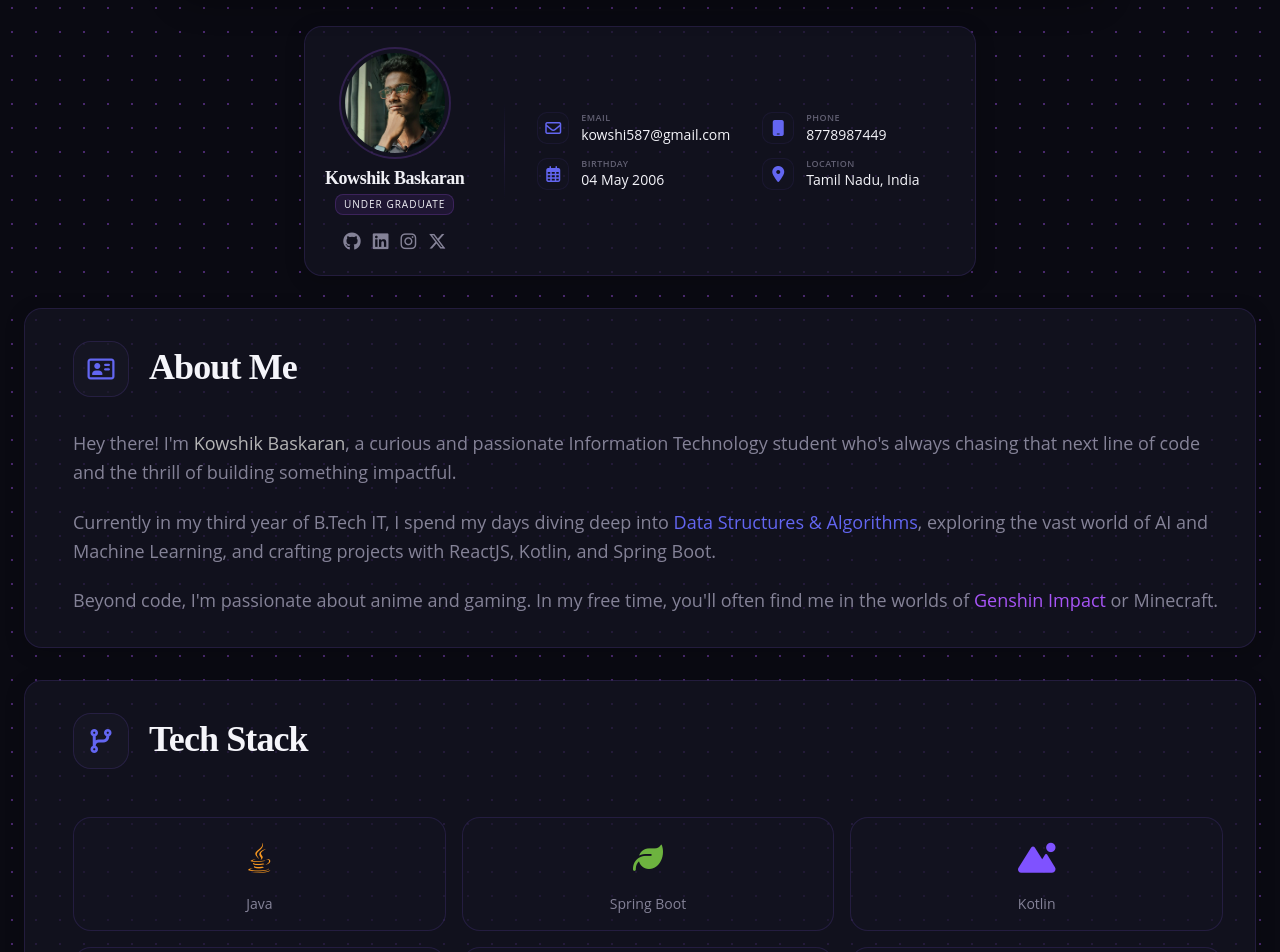
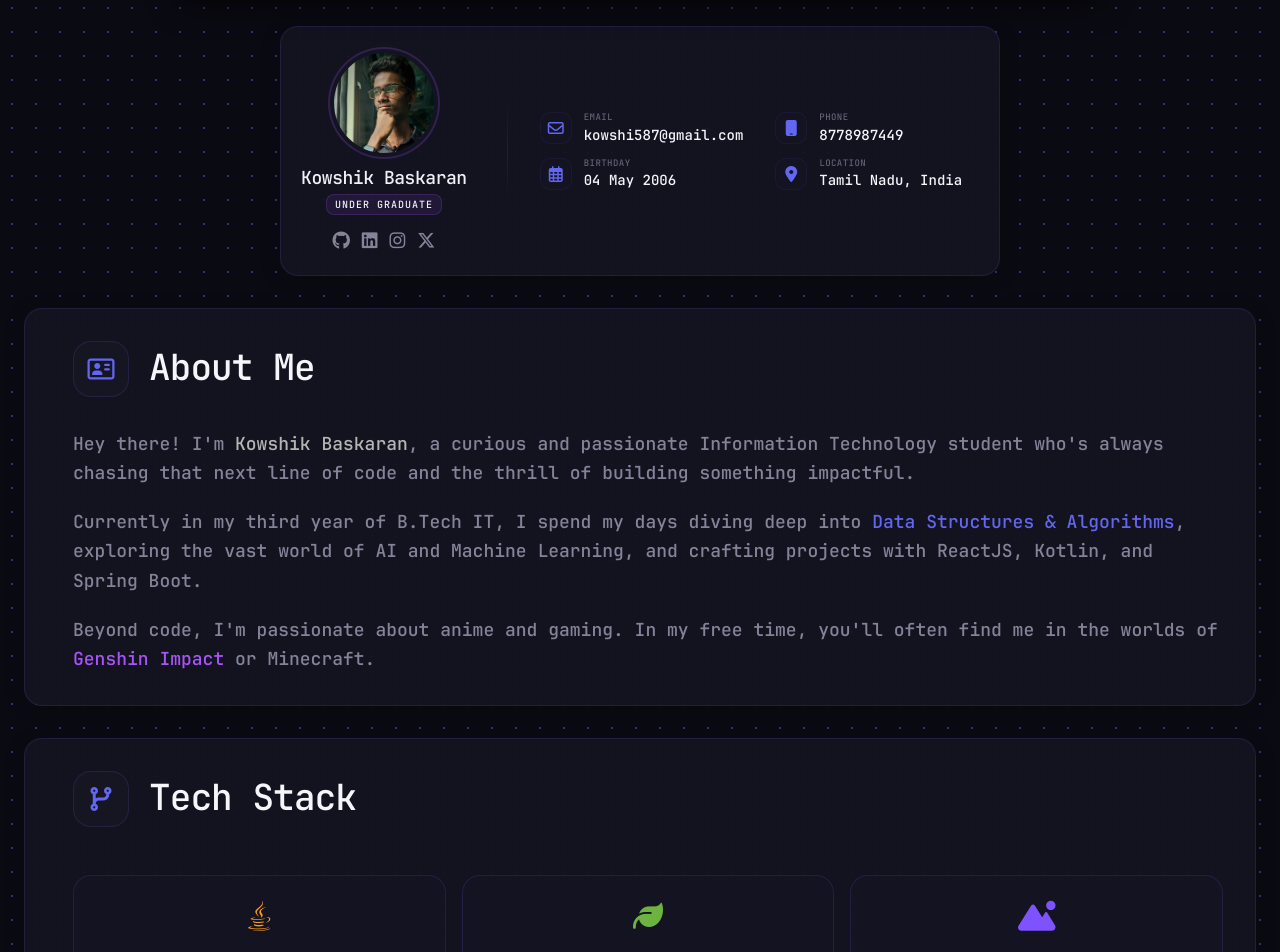
Before and after one commit to LuckyBoy587/personal-portfolio, a React (Vite) app: page / in a window 1280 px wide. Shown: the part 100-1052 px from the top of the page. Built offline with nearby package versions, Linux system fonts and the light colour scheme.

Commit message:
Completed UI Overhaul

```diff
--- a/index.html
+++ b/index.html
@@ -1,19 +1,21 @@
 <!doctype html>
 <html lang="en">
+
 <head>
-    <meta charset="UTF-8"/>
-    <link rel="icon" type="image/svg+xml" href="/vite.svg"/>
-    <meta name="viewport" content="width=device-width, initial-scale=1.0"/>
+    <meta charset="UTF-8" />
+    <link rel="icon" type="image/svg+xml" href="/vite.svg" />
+    <meta name="viewport" content="width=device-width, initial-scale=1.0" />
     <link rel="preconnect" href="https://fonts.googleapis.com">
     <link rel="preconnect" href="https://fonts.gstatic.com" crossorigin>
-    <link href="https://fonts.googleapis.com/css2?family=Inter:wght@300;400;500;600;700&display=swap" rel="stylesheet">
 
     <link rel="stylesheet" href="./src/animation.css">
     <title>Kowshik's Portfolio</title>
 </head>
+
 <body>
     <div id="root"></div>
     <script type="module" src="/src/main.jsx"></script>
     <script src="https://kit.fontawesome.com/e07e094ec1.js" crossorigin="anonymous"></script>
 </body>
+
 </html>
--- a/package.json
+++ b/package.json
@@ -15,6 +15,9 @@
   "dependencies": {
     "@emotion/react": "^11.14.0",
     "@emotion/styled": "^11.14.0",
+    "@fontsource/inter": "^5.2.8",
+    "@fontsource/open-sans": "^5.2.7",
+    "@fontsource/playfair-display": "^5.2.8",
     "@mui/icons-material": "^7.1.0",
     "@mui/lab": "^7.0.0-beta.12",
     "@mui/material": "^7.1.0",
--- a/src/AboutMe.jsx
+++ b/src/AboutMe.jsx
@@ -16,14 +16,13 @@ const AboutMe = () => {
   };
 
   const itemVariants = {
-    hidden: { y: 20, opacity: 0 },
+    hidden: { y: 10, opacity: 0 },
     visible: {
       y: 0,
       opacity: 1,
       transition: {
-        type: "spring",
-        stiffness: 260,
-        damping: 20
+        duration: 0.4,
+        ease: "easeOut"
       }
     }
   };
@@ -96,21 +95,15 @@ const AboutMe = () => {
             <motion.div
               key={label}
               variants={itemVariants}
-              whileHover={{
-                y: -2, /* Reduced distance */
-                transition: { duration: 0.2 }
-              }}
-              className="relative group p-4 flex flex-col items-center justify-center gap-3 rounded-2xl bg-secondary-bg/30 border border-card-border hover:border-accent-primary/30 hover:bg-secondary-bg/50 transition-colors duration-300"
+              className="relative group p-4 flex flex-col items-center justify-center gap-3 rounded-2xl bg-secondary-bg/30 border border-card-border hover:border-accent-primary/40 hover:bg-secondary-bg/60 transition-all duration-300 hover:-translate-y-1.5 backdrop-blur-none"
             >
               <div
-                className="w-12 h-12 flex items-center justify-center text-3xl transition-all duration-300 group-hover:scale-105"
+                className="w-12 h-12 flex items-center justify-center text-3xl transition-transform duration-300 group-hover:scale-110"
                 style={{ color: color }}
               >
                 <i className={icon}></i>
               </div>
               <p className="text-sm font-medium text-gray-text group-hover:text-bright-text transition-colors duration-300">{label}</p>
-
-              {/* Removed absolute-positioned blur glow for GPU performance */}
             </motion.div>
           ))}
         </motion.div>
--- a/src/Branding.jsx
+++ b/src/Branding.jsx
@@ -6,7 +6,7 @@ const Branding = () => {
   return (
     <div
       ref={brandingRef}
-      className={`flex flex-col md:flex-row items-center gap-8 w-fit mx-auto h-fit p-5 rounded-2xl animate-right-to-left transition-all duration-300 glass-card max-h-none hide-scrollbar border border-card-border/40 shadow-xl`}>
+      className={`flex flex-col md:flex-row items-center gap-8 w-fit mx-auto h-fit p-5 rounded-2xl animate-right-to-left transition-all duration-300 glass-card max-h-none border border-card-border/40 shadow-xl`}>
 
       {/* Profile Section */}
       <div className="flex flex-col items-center gap-2 pr-2">
@@ -58,7 +58,7 @@ const Branding = () => {
             </div>
             <div className="min-w-0">
               <p className="text-gray-text text-[9px] uppercase tracking-wider font-semibold opacity-70">{label}</p>
-              <p className="text-bright-text font-medium text-sm truncate max-w-[150px]">{value}</p>
+              <p className="text-bright-text font-medium text-sm">{value}</p>
             </div>
           </div>
         ))}
--- a/src/components/BlurText.jsx
+++ b/src/components/BlurText.jsx
@@ -78,8 +78,7 @@ const BlurText = ({
 
         return (
           <motion.span
-            /* Removed filter from will-change for GPU performance */
-            className="inline-block will-change-[transform,opacity]"
+            className="inline-block"
             key={index}
             initial={fromSnapshot}
             animate={inView ? animateKeyframes : fromSnapshot}
--- a/src/components/GlareHover.jsx
+++ b/src/components/GlareHover.jsx
@@ -35,37 +35,29 @@ const GlareHover = ({
   const animateIn = () => {
     const el = overlayRef.current;
     if (!el) return;
-
-    el.style.transition = 'none';
-    el.style.backgroundPosition = '-100% -100%, 0 0';
-    el.style.transition = `${transitionDuration}ms ease`;
-    el.style.backgroundPosition = '100% 100%, 0 0';
+    el.style.opacity = glareOpacity;
   };
 
   const animateOut = () => {
     const el = overlayRef.current;
     if (!el) return;
-
-    if (playOnce) {
-      el.style.transition = 'none';
-      el.style.backgroundPosition = '-100% -100%, 0 0';
-    } else {
-      el.style.transition = `${transitionDuration}ms ease`;
-      el.style.backgroundPosition = '-100% -100%, 0 0';
-    }
+    el.style.opacity = '0';
   };
 
   const overlayStyle = {
     position: 'absolute',
     inset: 0,
     background: `linear-gradient(${glareAngle}deg,
-        hsla(0,0%,0%,0) 60%,
-        ${rgba} 70%,
+        hsla(0,0%,0%,0) 0%,
+        ${rgba} 50%,
         hsla(0,0%,0%,0) 100%)`,
-    backgroundSize: `${glareSize}% ${glareSize}%, 100% 100%`,
+    backgroundSize: '100% 100%',
     backgroundRepeat: 'no-repeat',
-    backgroundPosition: '-100% -100%, 0 0',
-    pointerEvents: 'none'
+    backgroundPosition: 'center',
+    pointerEvents: 'none',
+    opacity: 0,
+    transition: `opacity ${transitionDuration}ms ease`,
+    willChange: 'opacity'
   };
 
   return (
--- a/src/components/ui/animated-theme-toggler.jsx
+++ b/src/components/ui/animated-theme-toggler.jsx
@@ -31,41 +31,11 @@ export const AnimatedThemeToggler = ({
   const toggleTheme = useCallback(async () => {
     if (!buttonRef.current) return
 
-    if (!document.startViewTransition) {
-      document.documentElement.classList.toggle("light")
-      localStorage.setItem("theme", !isLight ? "light" : "dark")
-      return
-    }
-
-    await document.startViewTransition(() => {
-      flushSync(() => {
-        const newLightState = !isLight
-        setIsLight(newLightState)
-        document.documentElement.classList.toggle("light")
-        localStorage.setItem("theme", newLightState ? "light" : "dark")
-      })
-    }).ready
-
-    const { top, left, width, height } =
-      buttonRef.current.getBoundingClientRect()
-    const x = left + width / 2
-    const y = top + height / 2
-    const maxRadius = Math.hypot(
-      Math.max(left, window.innerWidth - left),
-      Math.max(top, window.innerHeight - top)
-    )
-
-    document.documentElement.animate({
-      clipPath: [
-        `circle(0px at ${x}px ${y}px)`,
-        `circle(${maxRadius}px at ${x}px ${y}px)`,
-      ],
-    }, {
-      duration,
-      easing: "ease-in-out",
-      pseudoElement: "::view-transition-new(root)",
-    })
-  }, [isLight, duration])
+    const newLightState = !isLight
+    setIsLight(newLightState)
+    document.documentElement.classList.toggle("light")
+    localStorage.setItem("theme", newLightState ? "light" : "dark")
+  }, [isLight])
 
   return (
     <button
--- a/src/index.css
+++ b/src/index.css
@@ -1,21 +1,24 @@
 @import "tailwindcss";
 @import "tw-animate-css";
-@import url('https://fonts.googleapis.com/css2?family=Open+Sans:wght@400;600;700&family=Playfair+Display:wght@400;700&display=swap');
 
 @custom-variant dark (&:is(.dark *));
+
+@font-face {
+    font-family: 'JetBrains Mono';
+    src: url('./assets/fonts/JetBrainsMono-SemiBold.ttf') format('truetype');
+    font-weight: 600;
+    font-style: normal;
+}
 
 /* Page background with simplified colors - Removed for GPU performance */
 body {
     margin: 0;
     padding: 0;
-    /* Removed heavy radial-gradients for GPU performance */
     background: var(--window-bg);
     min-height: 100vh;
     transition: background 0.5s ease, color 0.5s ease;
-    font-family: var(--body-font, 'Open Sans', sans-serif);
-    min-height: 100vh;
+    font-family: 'JetBrains Mono', monospace;
     background-color: var(--window-bg);
-    /* deep dark purple */
     background-image:
         radial-gradient(var(--accent-glow) 1px, transparent 1px);
     background-size: 24px 24px;
@@ -28,7 +31,7 @@ h4,
 h5,
 h6,
 .heading-font {
-    font-family: var(--heading-font, 'Playfair Display', serif);
+    font-family: 'JetBrains Mono', monospace;
 }
 
 /* Custom scrollbar with purple accent */
@@ -76,14 +79,13 @@ h6,
     /* Reduced shadow size for performance */
     /* Use transitions instead of filter animations */
     transition: transform 0.3s ease, background 0.3s ease;
-    will-change: transform;
 }
 
 /* Solid card without blur for performance */
 .solid-card {
     background: var(--card-bg);
     border: 1px solid var(--card-border);
-    box-shadow: 0 8px 32px rgba(0, 0, 0, 0.3);
+    box-shadow: 0 8px 32px rgba(0, 0, 0, 0.8);
 }
 
 /* Top mask to make content appear translucent as it scrolls above the navbar */
@@ -247,7 +249,7 @@ h6,
     --window-bg: #0a0a12;
     --primary-bg: #12121a;
     --secondary-bg: #1a1a28;
-    --card-bg: rgba(20, 20, 35, 0.7);
+    --card-bg: rgba(20, 20, 35, 0.9);
     /* Increased opacity for visibility without blur */
     --card-border: rgba(138, 92, 246, 0.15);
     --primary-text: #f0f0f5;
@@ -262,8 +264,9 @@ h6,
     --arrow-hover-bg: rgba(168, 85, 247, 0.3);
 
     /* Font variables */
-    --heading-font: 'Playfair Display', serif;
-    --body-font: 'Open Sans', sans-serif;
+    --heading-font: 'JetBrains Mono', monospace;
+    --body-font: 'JetBrains Mono', monospace;
+    --font-family: 'JetBrains Mono', monospace;
 }
 
 .dark {
@@ -304,7 +307,7 @@ h6,
     --window-bg: #f5f3ff00;
     --primary-bg: #ffffff;
     --secondary-bg: #ede9fe;
-    --card-bg: rgba(255, 255, 255, 0.85);
+    --card-bg: rgba(255, 255, 255, 0.9);
     /* Increased opacity for visibility without blur */
     --card-border: rgba(168, 85, 247, 0.3);
     --primary-text: #1e1b4b;
--- a/src/navbar.jsx
+++ b/src/navbar.jsx
@@ -18,7 +18,7 @@ const Navbar = ({ navTabs, selectedIndex, setActiveTabIndex }) => {
         if (currentScrollY > lastScrollY && currentScrollY > 50) {
           // Scrolling down
           setScrollVisible(false);
-          setIsMenuOpen(false); // Close menu on scroll
+          // setIsMenuOpen(false); // Removed to prevent instant collapse on minor scroll adjustments
         } else {
           // Scrolling up or at the top
           setScrollVisible(true);
@@ -81,9 +81,9 @@ const Navbar = ({ navTabs, selectedIndex, setActiveTabIndex }) => {
         </div>
       </div>
 
-      {/* Mobile Menu Dropdown */}
-      <div className={`md:hidden overflow-hidden transition-all duration-300 ease-in-out ${isMenuOpen ? "max-h-64 opacity-100 mt-2" : "max-h-0 opacity-0"}`}>
-        <div className="flex flex-col gap-1 p-2 items-center border-t border-card-border/30">
+      {/* Mobile Menu Dropdown - Absolute Overlay */}
+      <div className={`md:hidden absolute top-[calc(100%+0.5rem)] left-0 right-0 overflow-hidden transition-all duration-300 ease-in-out solid-card rounded-2xl shadow-2xl ${isMenuOpen ? "max-h-64 opacity-100 translate-y-0" : "max-h-0 opacity-0 -translate-y-2 pointer-events-none"}`}>
+        <div className="flex flex-col gap-1 p-2 items-center">
           {navTabs.map(({ name }, index) => (
             <p
               key={index}
```
Also changed, not shown: src/projects.jsx (+7 -7 lines), src/assets/fonts/JetBrainsMono-SemiBold.ttf (added), 1 other file (tests, documents, lock files or other folders).
